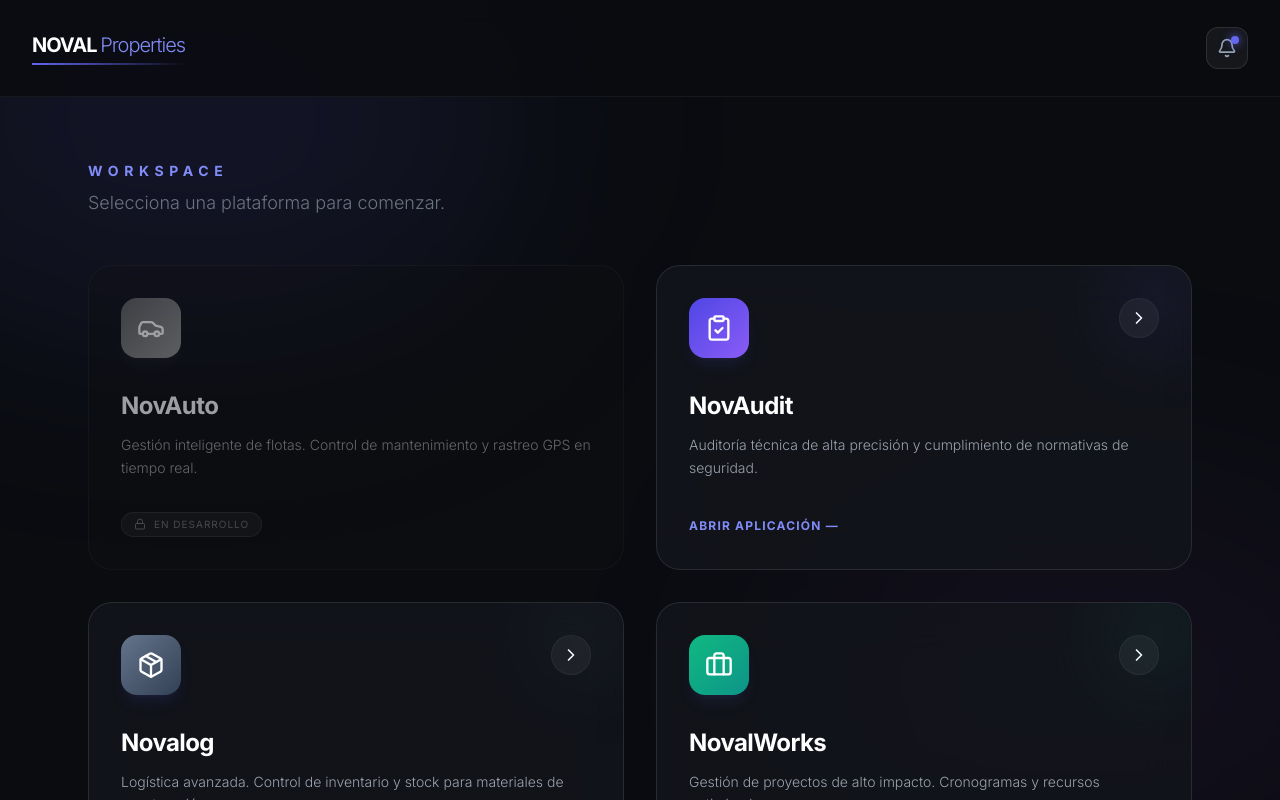
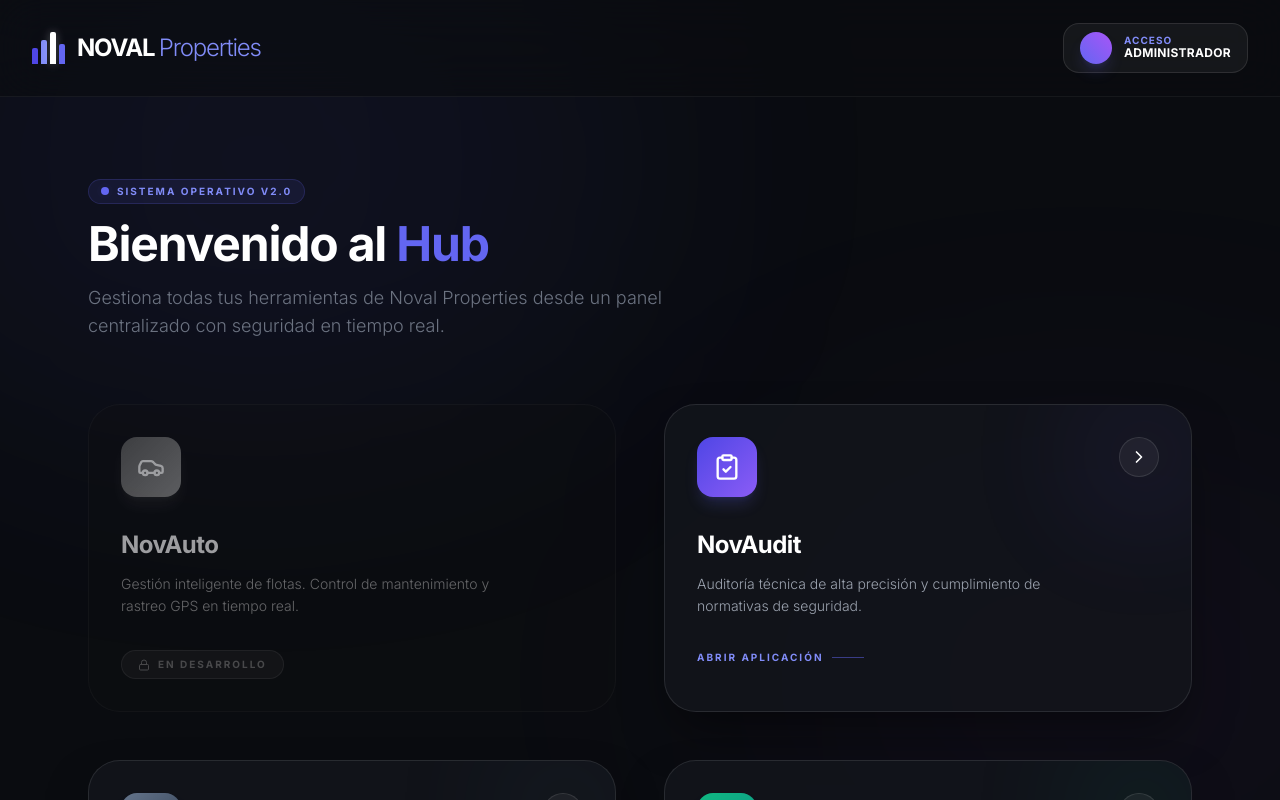
Before and after one commit to QTCSOLUTIONS/NovalAcces, a React (Vite) app: page / in a window 1280 px wide. Shown: the top 800 px of the page. Built offline with nearby package versions, Linux system fonts and the light colour scheme.

Commit message:
Add files via upload
fff

```diff
--- a/App.tsx
+++ b/App.tsx
@@ -1,10 +1,9 @@
-import React, { useState } from 'react';
+import React, { useState, useEffect } from 'react';
 import {
   Car,
   ClipboardCheck,
   Package,
   Briefcase,
-  Bell,
   Lock,
   ChevronRight,
   Menu,
@@ -12,6 +11,7 @@ import {
 } from 'lucide-react';
 
 // --- Types ---
+
 interface AppItem {
   id: string;
   title: string;
@@ -24,94 +24,119 @@ interface AppItem {
 
 // --- Components ---
 
+// 1. Logo Rediseñado con Isotipo Animado
 const NovalLogo: React.FC<{ size?: 'small' | 'large' }> = ({ size = 'large' }) => {
   const isLarge = size === 'large';
   return (
+    <div className="flex items-center gap-3 group cursor-pointer">
+      {/* Isotipo: Abstracción de Edificios/Regla moderna */}
+      <div className="flex items-end gap-[3px] h-8">
+        <div className="w-1.5 h-4 bg-indigo-600 rounded-t-sm group-hover:h-5 transition-all duration-300"></div>
+        <div className="w-1.5 h-6 bg-indigo-400 rounded-t-sm group-hover:h-7 transition-all duration-300 delay-75"></div>
+        <div className="w-1.5 h-8 bg-white rounded-t-sm group-hover:h-9 transition-all duration-300 delay-150 shadow-[0_0_10px_rgba(255,255,255,0.3)]"></div>
+        <div className="w-1.5 h-5 bg-indigo-500 rounded-t-sm group-hover:h-6 transition-all duration-300 delay-200"></div>
+      </div>
+
+      {/* Texto del Logo */}
       <div className="flex flex-col items-start justify-center">
         <div className="text-left leading-none">
-        <h1 className={`${isLarge ? 'text-3xl' : 'text-xl'} font-extrabold tracking-tighter text-white`}>
+          <h1 className={`${isLarge ? 'text-3xl' : 'text-2xl'} font-extrabold tracking-tighter text-white`}>
             NOVAL <span className="font-light italic text-indigo-400">Properties</span>
           </h1>
-        <div className="h-[2px] w-full bg-gradient-to-r from-indigo-500 to-transparent mt-1" />
+        </div>
       </div>
     </div>
   );
 };
 
-const AppCard: React.FC<{ item: AppItem }> = ({ item }) => {
+// 2. Tarjetas de Aplicación con Animación de Entrada
+const AppCard: React.FC<{ item: AppItem; index: number }> = ({ item, index }) => {
   const CardContent = (
-    <div className={`relative h-full p-8 rounded-3xl border transition-all duration-500 overflow-hidden ${
+    <div className={`relative h-full p-8 rounded-[2rem] border transition-all duration-500 overflow-hidden ${
       item.disabled
         ? 'bg-[#13161c]/40 border-white/5 opacity-60 grayscale'
-        : 'bg-[#13161c]/80 backdrop-blur-xl border-white/10 hover:border-indigo-500/50 group'
+        : 'bg-[#13161c]/80 backdrop-blur-xl border-white/10 hover:border-indigo-500/50 group shadow-2xl shadow-black/50'
     }`}>
 
-      {/* Esfera de luz ambiental detrás del icono */}
       {!item.disabled && (
-        <div className={`absolute -right-4 -top-4 w-24 h-24 bg-gradient-to-br ${item.gradient} opacity-10 blur-2xl group-hover:opacity-20 transition-opacity`} />
+        <div className={`absolute -right-4 -top-4 w-32 h-32 bg-gradient-to-br ${item.gradient} opacity-10 blur-3xl group-hover:opacity-25 transition-opacity duration-700`} />
       )}
 
-      <div className="flex items-start justify-between mb-8">
-        <div className={`p-4 rounded-2xl bg-gradient-to-br ${item.gradient} text-white shadow-lg shadow-indigo-500/10 transform group-hover:scale-110 group-hover:rotate-3 transition-transform duration-500`}>
-          {item.icon}
+      <div className="flex items-start justify-between mb-8 relative z-10">
+        <div className={`p-4 rounded-2xl bg-gradient-to-br ${item.gradient} text-white shadow-lg shadow-indigo-500/20 transform group-hover:scale-110 group-hover:rotate-3 transition-transform duration-500`}>
+          {React.cloneElement(item.icon as React.ReactElement, { size: 28 })}
         </div>
         {!item.disabled && (
-          <div className="w-10 h-10 rounded-full border border-white/5 flex items-center justify-center bg-white/5 group-hover:bg-indigo-500 group-hover:text-white transition-all duration-300">
+          <div className="w-10 h-10 rounded-full border border-white/10 flex items-center justify-center bg-white/5 group-hover:bg-indigo-500 group-hover:text-white group-hover:border-indigo-400 transition-all duration-300">
             <ChevronRight className="w-5 h-5" />
           </div>
         )}
       </div>
 
-      <h3 className="text-2xl font-bold text-white mb-3 tracking-tight">{item.title}</h3>
-      <p className="text-gray-400 font-light leading-relaxed mb-8 text-sm">
+      <div className="relative z-10">
+        <h3 className="text-2xl font-bold text-white mb-3 tracking-tight group-hover:text-indigo-100 transition-colors">
+          {item.title}
+        </h3>
+        <p className="text-gray-400 font-light leading-relaxed mb-8 text-sm max-w-[90%]">
           {item.description}
         </p>
+      </div>
 
-      <div className="mt-auto">
+      <div className="mt-auto relative z-10">
         {item.disabled ? (
-          <div className="inline-flex items-center gap-2 px-3 py-1 rounded-full bg-white/5 border border-white/10 text-[10px] uppercase tracking-widest text-gray-500">
+          <div className="inline-flex items-center gap-2 px-4 py-1.5 rounded-full bg-white/5 border border-white/10 text-[10px] uppercase tracking-[0.2em] text-gray-500 font-bold">
             <Lock className="w-3 h-3" /> En Desarrollo
           </div>
         ) : (
-          <span className="text-xs font-bold tracking-widest text-indigo-400 group-hover:text-indigo-300 transition-colors">
-            ABRIR APLICACIÓN —
-          </span>
+          <div className="flex items-center gap-2 text-[10px] font-bold tracking-[0.2em] text-indigo-400 group-hover:text-indigo-300 transition-colors uppercase">
+            Abrir Aplicación
+            <div className="h-[1px] w-8 bg-indigo-500/50 group-hover:w-12 transition-all duration-500" />
+          </div>
         )}
       </div>
     </div>
   );
 
-  if (item.disabled) {
-    return (
-      <div className="relative h-full transition-all duration-500 cursor-not-allowed">
-        {CardContent}
-      </div>
-    );
-  }
+  // Lógica para envolver la tarjeta con el link o dejarla deshabilitada
+  const Wrapper = item.disabled ? 'div' : 'a';
+  const wrapperProps = item.disabled ? {} : {
+    href: item.url,
+    target: "_blank",
+    rel: "noopener noreferrer",
+    className: "relative block h-full transition-all duration-500 hover:-translate-y-2 group"
+  };
 
   return (
-    <a
-      href={item.url}
-      target="_blank"
-      rel="noopener noreferrer"
-      className="relative block h-full transition-all duration-500 hover:-translate-y-2"
+    <div
+      className="card-entrance"
+      style={{ animationDelay: `${index * 150}ms` }}
     >
-      {/* Resplandor exterior al hacer hover */}
-      <div className="absolute inset-0 rounded-3xl bg-indigo-500/20 blur-xl opacity-0 group-hover:opacity-100 transition-opacity" />
+      <Wrapper {...(wrapperProps as any)} className={item.disabled ? "relative h-full transition-all duration-500 cursor-not-allowed" : wrapperProps.className}>
+        {!item.disabled && (
+          <div className="absolute inset-4 rounded-[2rem] bg-indigo-500/20 blur-2xl opacity-0 group-hover:opacity-100 transition-opacity duration-500" />
+        )}
         {CardContent}
-    </a>
+      </Wrapper>
+    </div>
   );
 };
 
+// 3. Componente Principal del Dashboard
 const Dashboard: React.FC = () => {
   const [mobileMenuOpen, setMobileMenuOpen] = useState(false);
+  const [isLoaded, setIsLoaded] = useState(false);
+
+  // Disparar la animación al cargar la página
+  useEffect(() => {
+    setIsLoaded(true);
+  }, []);
 
   const apps: AppItem[] = [
     {
       id: 'novauto',
       title: 'NovAuto',
       description: 'Gestión inteligente de flotas. Control de mantenimiento y rastreo GPS en tiempo real.',
-      icon: <Car className="w-7 h-7" />,
+      icon: <Car />,
       gradient: 'from-blue-600 to-cyan-500',
       disabled: true
     },
@@ -119,7 +144,7 @@ const Dashboard: React.FC = () => {
       id: 'novaudit',
       title: 'NovAudit',
       description: 'Auditoría técnica de alta precisión y cumplimiento de normativas de seguridad.',
-      icon: <ClipboardCheck className="w-7 h-7" />,
+      icon: <ClipboardCheck />,
       gradient: 'from-indigo-600 to-violet-500',
       url: 'https://controlpro-iota.vercel.app/'
     },
@@ -127,7 +152,7 @@ const Dashboard: React.FC = () => {
       id: 'novalog',
       title: 'Novalog',
       description: 'Logística avanzada. Control de inventario y stock para materiales de construcción.',
-      icon: <Package className="w-7 h-7" />,
+      icon: <Package />,
       gradient: 'from-slate-500 to-slate-700',
       url: 'https://gestionalmacen.qtc-solutions.com'
     },
@@ -135,31 +160,46 @@ const Dashboard: React.FC = () => {
       id: 'novalworks',
       title: 'NovalWorks',
       description: 'Gestión de proyectos de alto impacto. Cronogramas y recursos optimizados.',
-      icon: <Briefcase className="w-7 h-7" />,
+      icon: <Briefcase />,
       gradient: 'from-emerald-500 to-teal-600',
       url: 'https://timegest.qtc-solutions.com/auth'
     },
   ];
 
   return (
-    <div className="min-h-screen bg-[#0a0c10] text-white flex flex-col selection:bg-indigo-500/30">
+    <div className="min-h-screen bg-[#0a0c10] text-white flex flex-col selection:bg-indigo-500/30 overflow-x-hidden font-sans">
 
-      {/* Background Atmosphere */}
-      <div className="fixed inset-0 overflow-hidden pointer-events-none">
-        <div className="absolute top-[-10%] left-[-10%] w-[50%] h-[50%] bg-indigo-500/10 blur-[120px] rounded-full" />
-        <div className="absolute bottom-[-10%] right-[-10%] w-[50%] h-[50%] bg-purple-500/5 blur-[120px] rounded-full" />
+      {/* Estilos CSS Inyectados para la animación de entrada */}
+      <style dangerouslySetInnerHTML={{__html: `
+        @keyframes fadeInUp {
+          from { opacity: 0; transform: translateY(40px); }
+          to { opacity: 1; transform: translateY(0); }
+        }
+        .card-entrance {
+          opacity: 0;
+          animation: fadeInUp 0.8s cubic-bezier(0.16, 1, 0.3, 1) forwards;
+        }
+      `}} />
+
+      {/* Atmósfera de Fondo */}
+      <div className="fixed inset-0 overflow-hidden pointer-events-none z-0">
+        <div className="absolute top-[-10%] left-[-10%] w-[60%] h-[60%] bg-indigo-500/10 blur-[140px] rounded-full animate-pulse" />
+        <div className="absolute bottom-[-10%] right-[-10%] w-[50%] h-[50%] bg-purple-500/5 blur-[140px] rounded-full" />
       </div>
 
-      <header className="relative z-30 border-b border-white/5 bg-[#0a0c10]/80 backdrop-blur-md">
+      <header className="relative z-30 border-b border-white/5 bg-[#0a0c10]/60 backdrop-blur-xl">
         <div className="max-w-7xl mx-auto px-6 lg:px-8">
           <div className="flex justify-between items-center h-24">
             <NovalLogo size="small" />
 
-            <div className="hidden md:flex items-center gap-6">
-              <button className="p-2.5 rounded-xl bg-white/5 border border-white/10 text-slate-400 hover:text-white hover:bg-white/10 transition-all relative">
-                <Bell className="w-5 h-5" />
-                <span className="absolute top-2 right-2 w-2 h-2 bg-indigo-500 rounded-full shadow-[0_0_10px_rgba(99,102,241,1)]"></span>
-              </button>
+            <div className="hidden md:flex items-center">
+              <div className="flex items-center gap-3 bg-white/5 border border-white/10 px-4 py-2 rounded-2xl hover:bg-white/10 transition-colors cursor-default">
+                <div className="w-8 h-8 rounded-full bg-gradient-to-tr from-indigo-500 to-purple-500 shadow-lg shadow-indigo-500/20" />
+                <div className="flex flex-col">
+                  <span className="text-[10px] font-bold tracking-widest text-indigo-400 uppercase leading-none">Acceso</span>
+                  <span className="text-xs font-bold text-white tracking-wide">ADMINISTRADOR</span>
+                </div>
+              </div>
             </div>
 
             <button onClick={() => setMobileMenuOpen(!mobileMenuOpen)} className="md:hidden p-2 text-white">
@@ -169,24 +209,41 @@ const Dashboard: React.FC = () => {
         </div>
       </header>
 
-      <main className="relative z-10 flex-1 max-w-6xl w-full mx-auto px-6 py-16 flex flex-col justify-center">
-        <div className="mb-12">
-          <h2 className="text-sm uppercase tracking-[0.4em] text-indigo-400 font-bold mb-2">Workspace</h2>
-          <p className="text-gray-500 text-lg font-light">Selecciona una plataforma para comenzar.</p>
+      <main className="relative z-10 flex-1 max-w-6xl w-full mx-auto px-6 py-12 md:py-20 flex flex-col justify-center">
+        {/* Cabecera del Hub animada */}
+        <div className={`mb-16 space-y-4 transition-all duration-1000 ${isLoaded ? 'opacity-100 translate-y-0' : 'opacity-0 translate-y-10'}`}>
+          <div className="inline-flex items-center gap-2 px-3 py-1 rounded-full bg-indigo-500/10 border border-indigo-500/20">
+            <span className="relative flex h-2 w-2">
+              <span className="animate-ping absolute inline-flex h-full w-full rounded-full bg-indigo-400 opacity-75"></span>
+              <span className="relative inline-flex rounded-full h-2 w-2 bg-indigo-500"></span>
+            </span>
+            <span className="text-[10px] font-bold tracking-[0.2em] text-indigo-400 uppercase">Sistema Operativo v2.0</span>
+          </div>
+          <h2 className="text-4xl md:text-5xl font-extrabold tracking-tight text-white italic">
+            Bienvenido al <span className="text-indigo-500">Hub</span>
+          </h2>
+          <p className="text-gray-500 text-lg font-light max-w-xl">
+            Gestiona todas tus herramientas de Noval Properties desde un panel centralizado con seguridad en tiempo real.
+          </p>
         </div>
 
-        <div className="grid grid-cols-1 md:grid-cols-2 gap-8">
-          {apps.map(app => (
-            <AppCard key={app.id} item={app} />
+        {/* Grid de Aplicaciones */}
+        <div className="grid grid-cols-1 md:grid-cols-2 gap-8 lg:gap-12">
+          {apps.map((app, index) => (
+            <AppCard key={app.id} item={app} index={index} />
           ))}
         </div>
       </main>
 
-      <footer className="relative z-10 border-t border-white/5 py-8">
-        <div className="max-w-7xl mx-auto px-6 text-center">
-          <p className="text-[10px] text-gray-600 font-bold tracking-[0.5em] uppercase">
+      <footer className="relative z-10 border-t border-white/5 py-12 bg-black/20">
+        <div className="max-w-7xl mx-auto px-6 flex flex-col md:flex-row justify-between items-center gap-6">
+          <p className="text-[9px] text-gray-600 font-bold tracking-[0.5em] uppercase">
             POWER BI QTC-SOLUTIONS COPYRIGHT 2026
           </p>
+          <div className="flex gap-8">
+             <span className="text-[9px] text-gray-500 tracking-[0.2em] hover:text-white cursor-pointer transition-colors uppercase">Soporte</span>
+             <span className="text-[9px] text-gray-500 tracking-[0.2em] hover:text-white cursor-pointer transition-colors uppercase">Privacidad</span>
+          </div>
         </div>
       </footer>
     </div>
```
Lines whose indentation alone changed are shown as unchanged.
